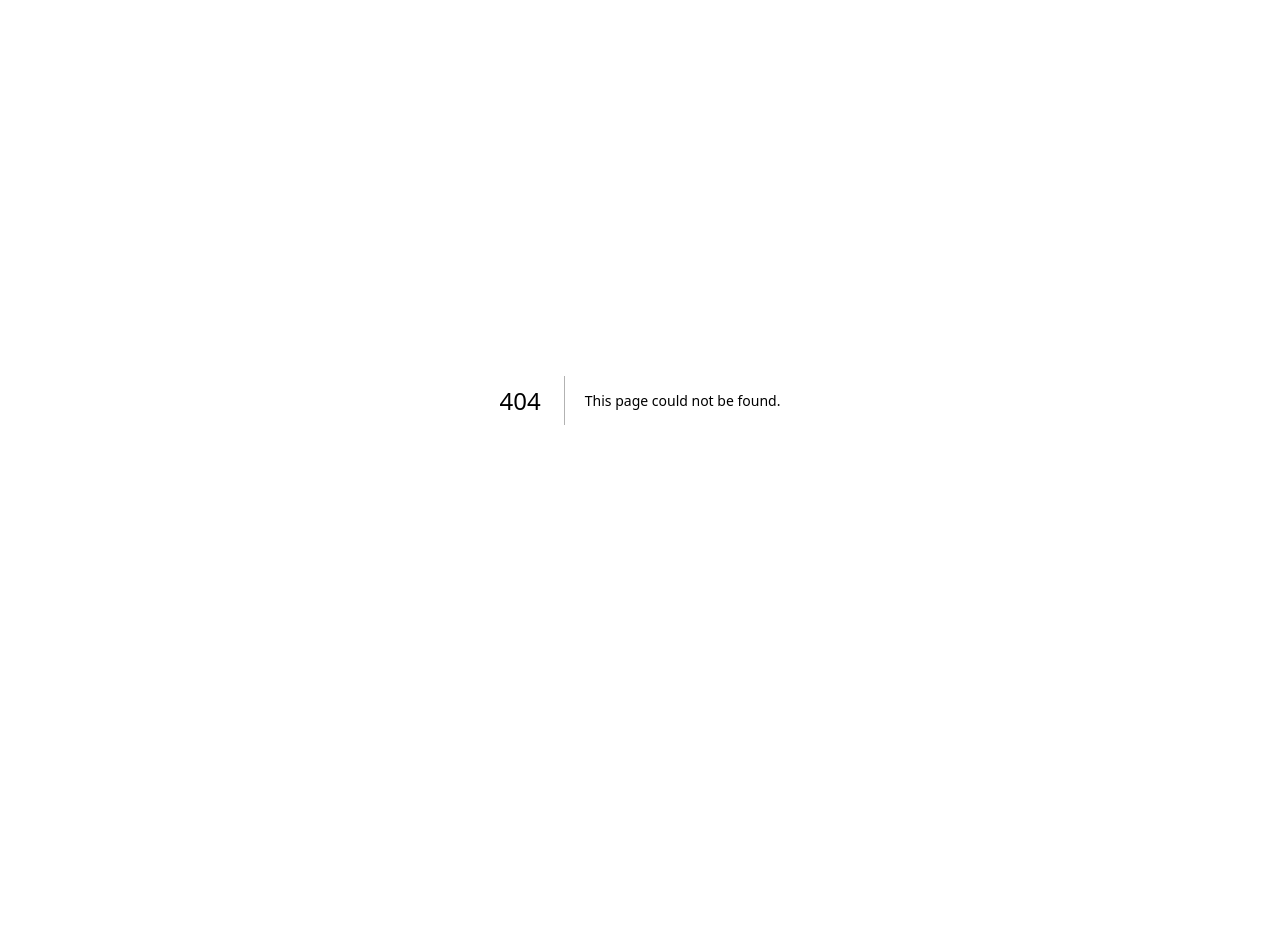
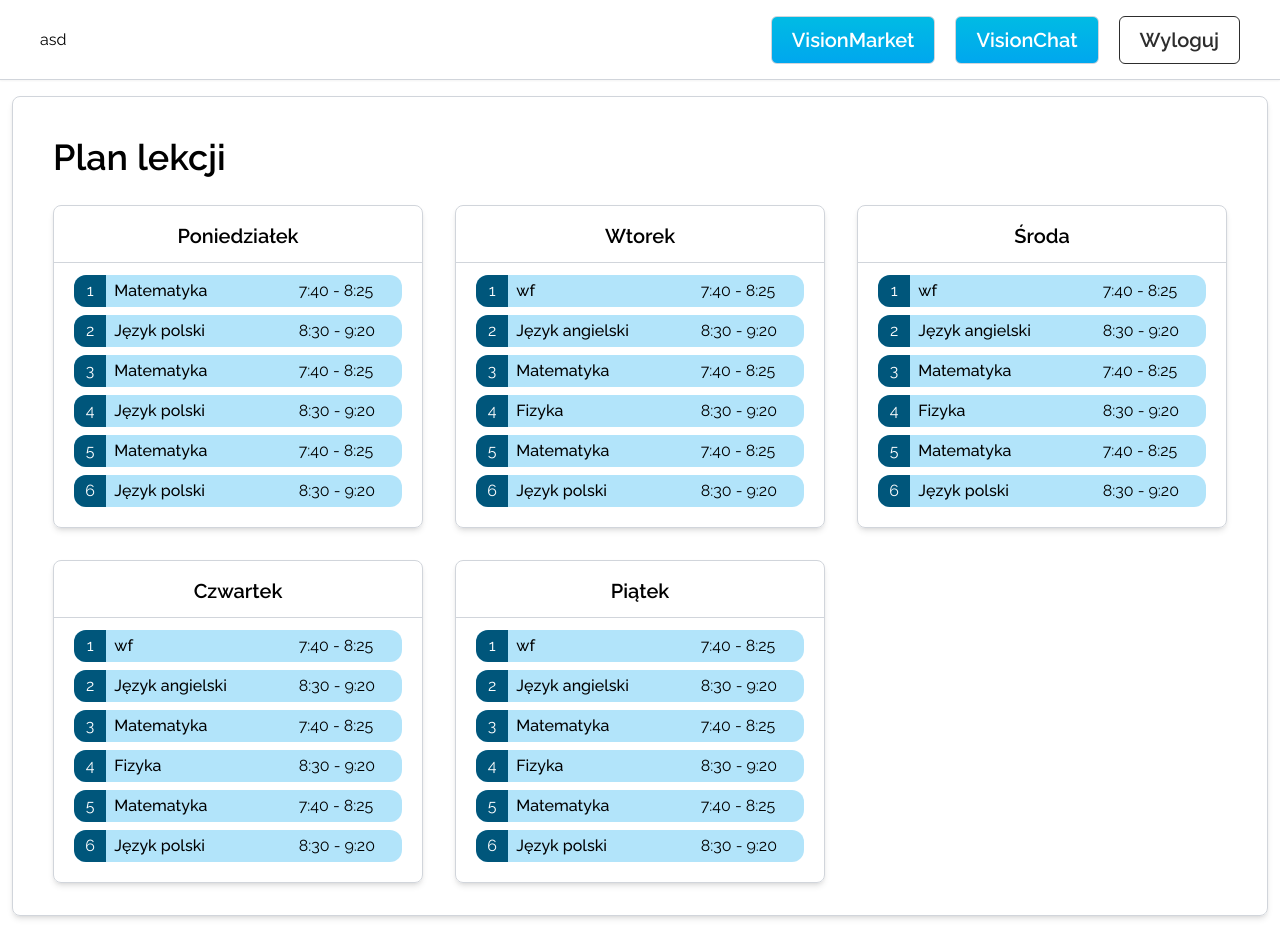
Before and after one commit to Codifinity/class-vision, a Next.js app: page /lessons in a window 1280 px wide. Before the commit this address had no page. Before the commit the page ends 800 px from the top, so only its background shows below. Built offline with nearby package versions, Linux system fonts and the light colour scheme.

Commit message:
add fixes

```diff
--- a/src/app/components/Timetable.tsx
+++ b/src/app/components/Timetable.tsx
@@ -1,5 +1,4 @@
 'use client';
-import useMediaQuery from '@/hooks/useMediaQuery';
 import React, { useState } from 'react';
 import Image from 'next/image';
 import Arrow from '../../assets/down-arrow.png';
@@ -30,7 +29,6 @@ let tomorrow: lessonObject[] = [
 ];
 
 export default function Timetable() {
-  const isDesktop = useMediaQuery('(min-width: 1280px)');
   const [isOpen, setOpen] = useState(true);
 
   return (
@@ -59,7 +57,7 @@ export default function Timetable() {
             </div>
           </div>
           <div className="w-full lg:mt-8 lg:mb-3 font-semibold text-xl text-[#00BBE4] lg:mx-5 mx-5 mt-8 mb-5">
-          <Link href="/lekcje">Zobacz pełny plan lekcji</Link>
+          <Link href="/lessons">Zobacz pełny plan lekcji</Link>
           </div>
         </>
       ) : (
--- a/src/app/components/WelcomeSection.tsx
+++ b/src/app/components/WelcomeSection.tsx
@@ -2,7 +2,7 @@ import React from 'react';
 
 export default function WelcomeSection() {
   return (
-    <section className="lg:ml-10 border-[1px] lg:w-full 2xl:w-[70rem] p-3 py-7 lg:px-16 px-8 border-gray-300 font-medium shadow-md md:w-full w-full rounded-lg">
+    <section className=" border-[1px] lg:w-full 2xl:w-[70rem] p-3 py-7 lg:px-16 px-8 border-gray-300 font-medium shadow-md md:w-full w-full rounded-lg">
       <h1 className="font-bold lg:text-6xl my-3 text-2xl md:text-4xl">
         <span className="text-blue">Witaj</span>, Krzysztof
       </h1>
--- a/src/app/dashboard/page.tsx
+++ b/src/app/dashboard/page.tsx
@@ -30,9 +30,9 @@ export default function Page() {
       <RegisterModal />
       <div className="w-10/12 mx-auto">
         <div className="flex lg:flex-row flex-col justify-between items-start my-6">
-          <div className="w-full lg:w-auto">
+          <div className="w-full lg:w-2/3">
             <WelcomeSection />
-            <div className="flex lg:flex-row flex-col lg:ml-10 lg:justify-between items-start justify-center xl:w-[70rem] w-full mt-4 lg:gap-10 xl:gap-5 gap-5">
+            <div className="flex lg:flex-row flex-col lg:justify-between items-start justify-center 2xl:w-[70rem] w-full mt-4 lg:gap-10 2xl:gap-5 gap-5">
               <LastGrades />
               <ExamsSchedule />
             </div>
--- a/src/app/lekcje/page.tsx
+++ b/src/app/lessons/page.tsx
@@ -1,12 +1,6 @@
 'use client';
-
 import * as React from 'react';
-
 import Navbar from '../components/Navbar';
-import useMediaQuery from '@/hooks/useMediaQuery';
-import Image from 'next/image';
-import Arrow from '../../assets/down-arrow.png';
-import Link from 'next/link';
 import { useState } from 'react';
 
 interface lessonObject {
@@ -61,7 +55,6 @@ let friday: lessonObject[] = [
 ];
 
 export default function Page() {
-  const isDesktop = useMediaQuery('(min-width: 1280px)');
   const [isOpen, setOpen] = useState(true);
 
   return (
@@ -69,40 +62,40 @@ export default function Page() {
       <Navbar />
       <section className="border-gray-300 border-[1px] lg:w-auto mx-3 w-auto rounded-lg px-5 lg:my-4 mt-8 py-8 shadow-md ">
         <div className="flex flex-row items-center justify-between my-2 mb-3 mx-3">
-          <h3 className="text-black font-bold text-2xl">Plan lekcji</h3>
+          <h3 className="text-black font-semibold text-4xl pb-4 pl-2">Plan lekcji</h3>
         </div>
         <div className="grid lg:grid-cols-3 grid-cols-1 md:grid-cols-2 md:mx-0 gap-x-2 gap-y-8 lg:mx-2">
-          <div className="border-gray-300 border-[1px] rounded-lg px-5 lg:mt-0 mt-4 py-8 shadow-md lg:mx-3 mx-1">
-            <p className="text-lg font-semibold">Poniedziałek: </p>
-            <div className="flex flex-col justify-center items-start mt-2 ">
+          <div className="border-gray-300 border-[1px] rounded-lg lg:mt-0 mt-4 py-4 shadow-md lg:mx-3 mx-1">
+            <p className="text-xl font-semibold border-b-[1px] border-gray-300 w-full text-center pb-3">Poniedziałek</p>
+            <div className="flex flex-col justify-center items-start mt-2 px-5">
               <TimetableItem lessons={monday} />
             </div>
           </div>
-          <div className="border-gray-300 border-[1px] rounded-lg px-5 lg:mt-0 mt-4 py-8 shadow-md lg:mx-3 mx-1">
-            <p className="text-lg font-semibold">Wtorek: </p>
-            <div className="flex flex-col justify-center items-start mt-2">
+          <div className="border-gray-300 border-[1px] rounded-lg lg:mt-0 mt-4 py-4 shadow-md lg:mx-3 mx-1">
+            <p className="text-xl font-semibold border-b-[1px] border-gray-300 w-full text-center pb-3">Wtorek</p>
+            <div className="flex flex-col justify-center items-start mt-2 px-5">
               <TimetableItem lessons={tuesday} />
             </div>
           </div>
-          <div className="border-gray-300 border-[1px] rounded-lg px-5 lg:mt-0 mt-4 py-8 shadow-md lg:mx-3 mx-1">
-            <p className="text-lg font-semibold">Środa: </p>
-            <div className="flex flex-col justify-center items-start mt-2">
+          <div className="border-gray-300 border-[1px] rounded-lg lg:mt-0 mt-4 py-4 shadow-md lg:mx-3 mx-1">
+            <p className="text-xl font-semibold border-b-[1px] border-gray-300 w-full text-center pb-3">Środa</p>
+            <div className="flex flex-col justify-center items-start mt-2 px-5">
               <TimetableItem lessons={wednesday} />
             </div>
           </div>
-          <div className="border-gray-300 border-[1px]  rounded-lg px-5 lg:mt-0 mt-4 py-8 shadow-md lg:mx-3 mx-1">
-            <p className="text-lg font-semibold">Czwartek: </p>
-            <div className="flex flex-col justify-center items-start mt-2">
+          <div className="border-gray-300 border-[1px] rounded-lg lg:mt-0 mt-4 py-4 shadow-md lg:mx-3 mx-1">
+            <p className="text-xl font-semibold border-b-[1px] border-gray-300 w-full text-center pb-3">Czwartek</p>
+            <div className="flex flex-col justify-center items-start mt-2 px-5">
               <TimetableItem lessons={thursday} />
             </div>
           </div>
-          <div className="border-gray-300 border-[1px] rounded-lg px-5 lg:mt-0 mt-4 py-8 shadow-md lg:mx-3 mx-1">
-            <p className="text-lg font-semibold">Piątek: </p>
-            <div className="flex flex-col justify-center items-start mt-2">
+          <div className="border-gray-300 border-[1px] rounded-lg lg:mt-0 mt-4 py-4 shadow-md lg:mx-3 mx-1">
+            <p className="text-xl font-semibold border-b-[1px] border-gray-300 w-full text-center pb-3">Piątek</p>
+            <div className="flex flex-col justify-center items-start mt-2 px-5">
               <TimetableItem lessons={friday} />
             </div>
           </div>
-          </div>
+        </div>
       </section>
     </div>
   );
```
